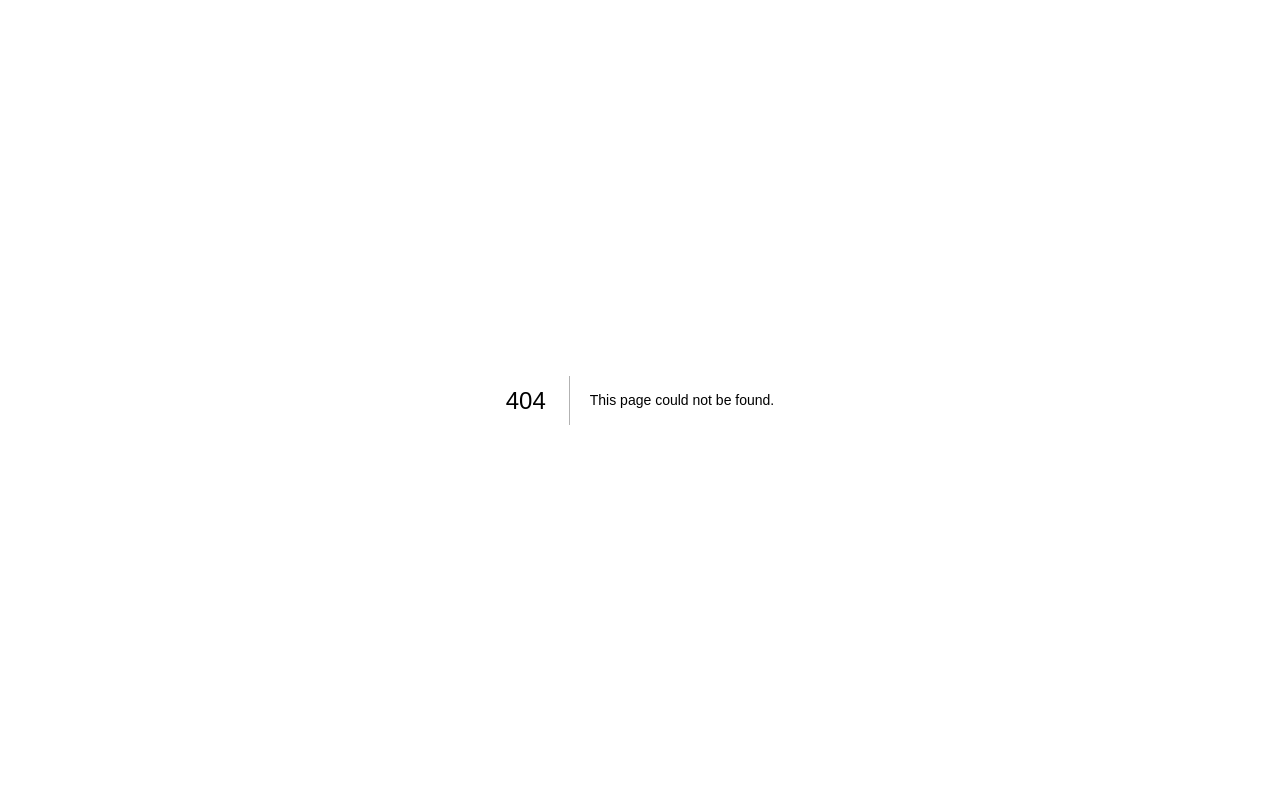
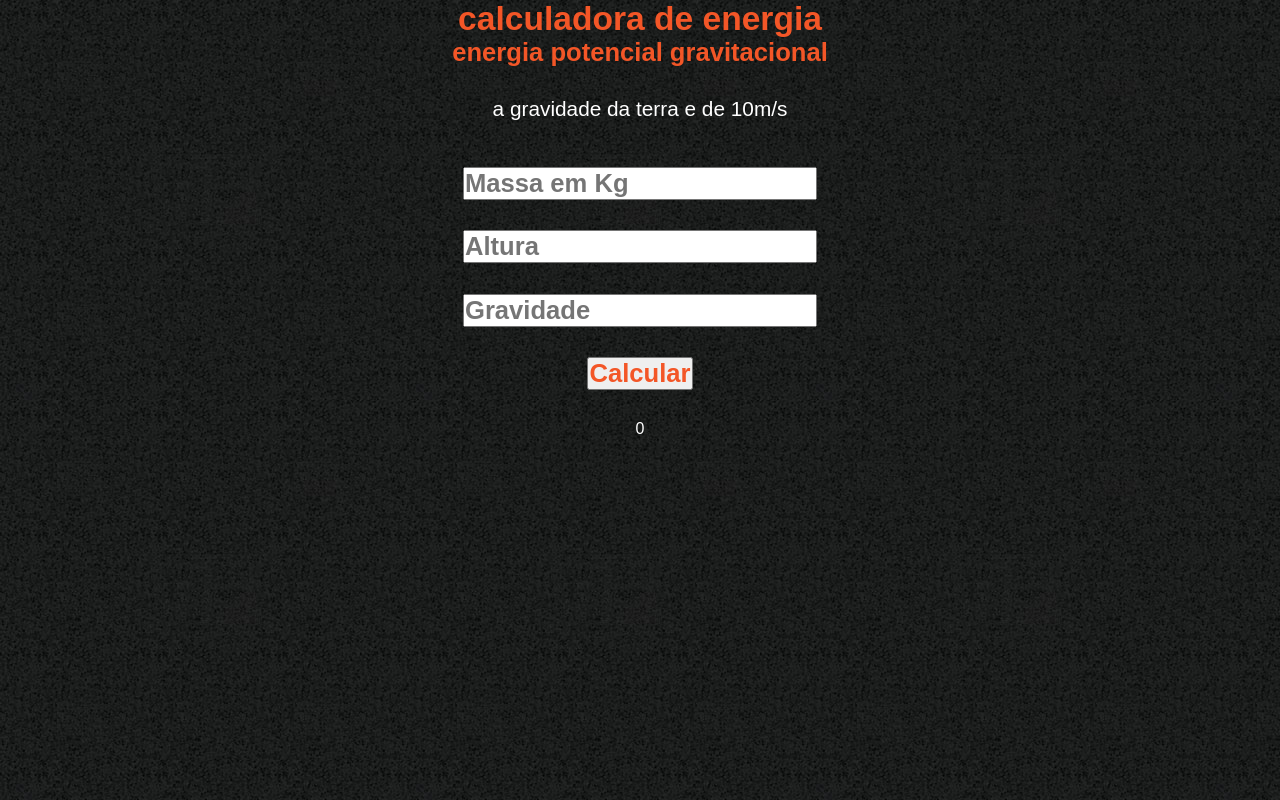
Before and after one commit to GabrielSantosoliveira/Resumo_das_Aulas_Turma_1Int_7, a Next.js app: page /resumos/fisica/calculadoras in a window 1280 px wide. Before the commit this address had no page. Built offline with nearby package versions, Linux system fonts and the light colour scheme.

Commit message:
calculadora de energia

```diff
--- /dev/null
+++ b/pages/resumos/fisica/calculadoras.js
@@ -0,0 +1,5 @@
+import CalculadoraScreen from "../../../src/screens/CalculadoraScreen";
+
+export default  function calculadora(){
+    return <CalculadoraScreen/>
+}
--- a/src/data/data.js
+++ b/src/data/data.js
@@ -1,4 +1,5 @@
 export const dataLista = [
   { link: "resumos/biologia/celulas", texto: "Celulas" },
   {link:"resumos/fisica/Energia" , texto:"Energia"},
+  {link:"resumos/fisica/calculadoras" , texto:"Calculadora de Energias"},
 ];
--- /dev/null
+++ b/src/screens/CalculadoraScreen.js
@@ -0,0 +1,83 @@
+import { Principal, Titulo , Box, Input,Paragrafo, Botao} from "../themes/components";
+import { useState } from "react";
+export default function CalculadoraScreen (){
+
+    const [respostaEpg,setRespostaEpg] = useState(0)
+    let massa;
+    let gravidade;
+    let altura;
+
+
+
+
+
+    function calcularEpg (){
+
+        const resultado = (massa*gravidade*altura)
+
+        setRespostaEpg(resultado)
+
+    }
+
+
+    return (
+
+    <>
+
+        <Principal>
+
+            <Titulo tag="h1" cl="pr"> calculadora de energia </Titulo>
+
+
+            <Box tag="section">
+
+
+                <section className="epg">
+
+                    <Titulo tag="h2" cl="pr" tm="m"> energia potencial gravitacional </Titulo>
+                    <Paragrafo tag="p"> a gravidade da terra e de 10m/s </Paragrafo>
+                    <Input type="number" placeholder="Massa em Kg" evento={(e)=>{
+                        const massaInput = e.target.value
+                        console.log(massaInput)
+                        massa = massaInput
+
+                    }} />
+                    <Input type="number" placeholder="Altura" evento={(e)=>{
+                        const alturaInput = e.target.value
+                        altura = alturaInput
+                    }} />
+                    <Input type="number" placeholder="Gravidade " evento={(e)=>{
+                        const gravidadeInput = e.target.value
+                        gravidade = gravidadeInput}}/>
+                    <Botao evento={() => calcularEpg()}> Calcular </Botao>
+                    <div>
+                        {respostaEpg}
+                    </div>
+
+
+                </section>
+
+
+            </Box>
+
+        </Principal>
+
+
+        <style jsx>
+
+            {`
+
+            .epg{
+                display: flex;
+                flex-direction: column;
+                justify-content: space-between ;
+                align-items: center;
+                height:400px;
+            }
+
+            `}
+        </style>
+
+    </>
+    )
+}
--- a/src/screens/HomeScreen.js
+++ b/src/screens/HomeScreen.js
@@ -23,6 +23,8 @@ export default function HomeScreen(props) {
 
           <Titulo tag="h1"> Resumos </Titulo>
           <Lista array={dataLista} />
+
+
         </Box>
 
       </section>
--- a/src/themes/components.js
+++ b/src/themes/components.js
@@ -99,4 +99,99 @@ export function Titulo({ tag, children, tm, cl }) {
       </style>
     </>
   );
+
 }
+
+export function Principal ({children}){
+  return(
+
+    <>
+
+
+    <main>
+
+{children}
+
+
+
+    </main>
+
+
+    <style jsx>
+
+{`
+
+
+
+main{
+                color: #ffffff;
+                background-image:url(/img/bg.jpg);
+                min-height: 100vh;
+
+                }
+
+
+`}
+
+
+    </style>
+
+
+
+
+
+  </>)
+}
+
+
+export function Input ({placeholder,type,evento}){
+  console.log(placeholder)
+  return(
+
+    <>
+
+    <input placeholder={placeholder} type={type} onChange={evento} />
+    <style jsx>
+
+      {`
+        input{
+
+          font-size:${Tamanho.m};
+          font-weight: 700;
+
+        }
+
+
+      `}
+    </style>
+
+    </>
+
+
+  )
+}
+
+export function Botao ({children,evento}){
+
+  return(
+    <>
+
+      <button onClick={evento}> {children} </button>
+
+      <style jsx>
+
+        {`
+
+        button{
+          font-size:${Tamanho.m};
+          font-weight: 700;
+          color:${color.pr};
+
+        }
+
+        `}
+      </style>
+    </>
+  )
+
+}
```
